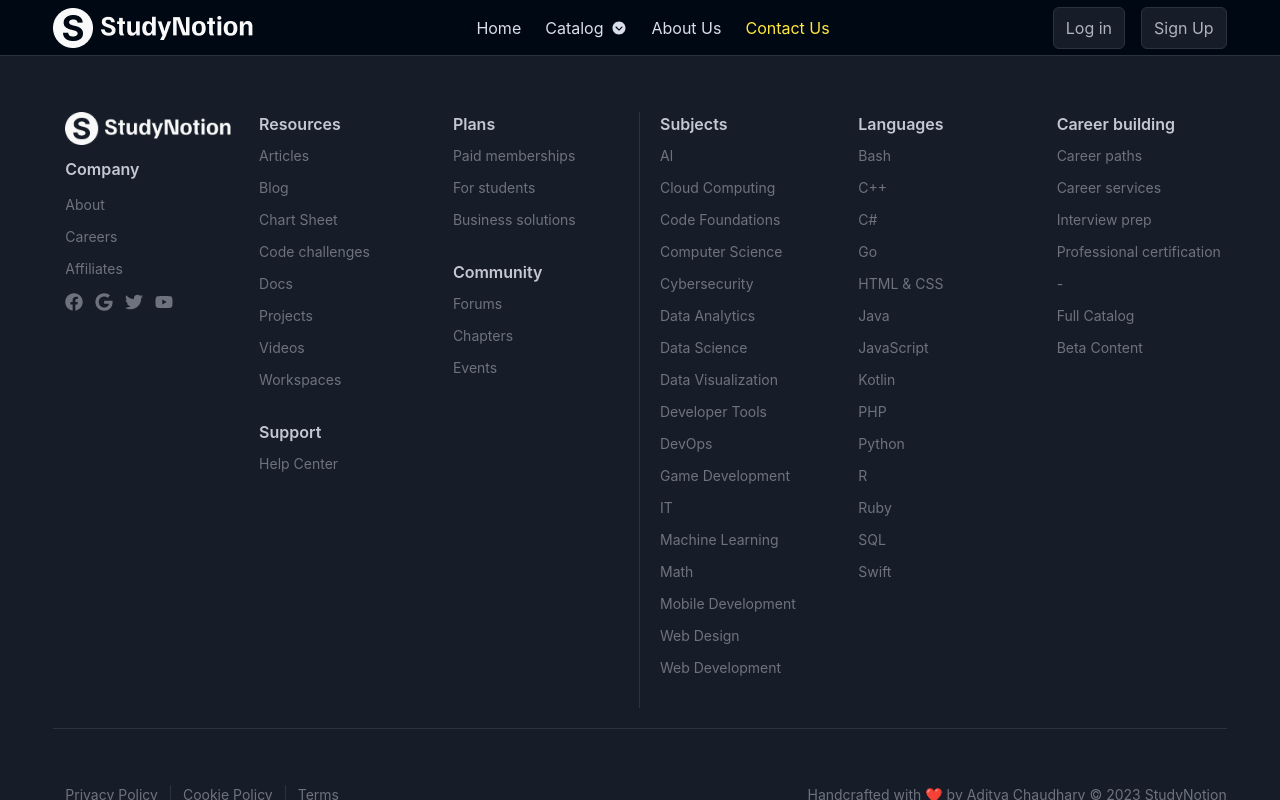
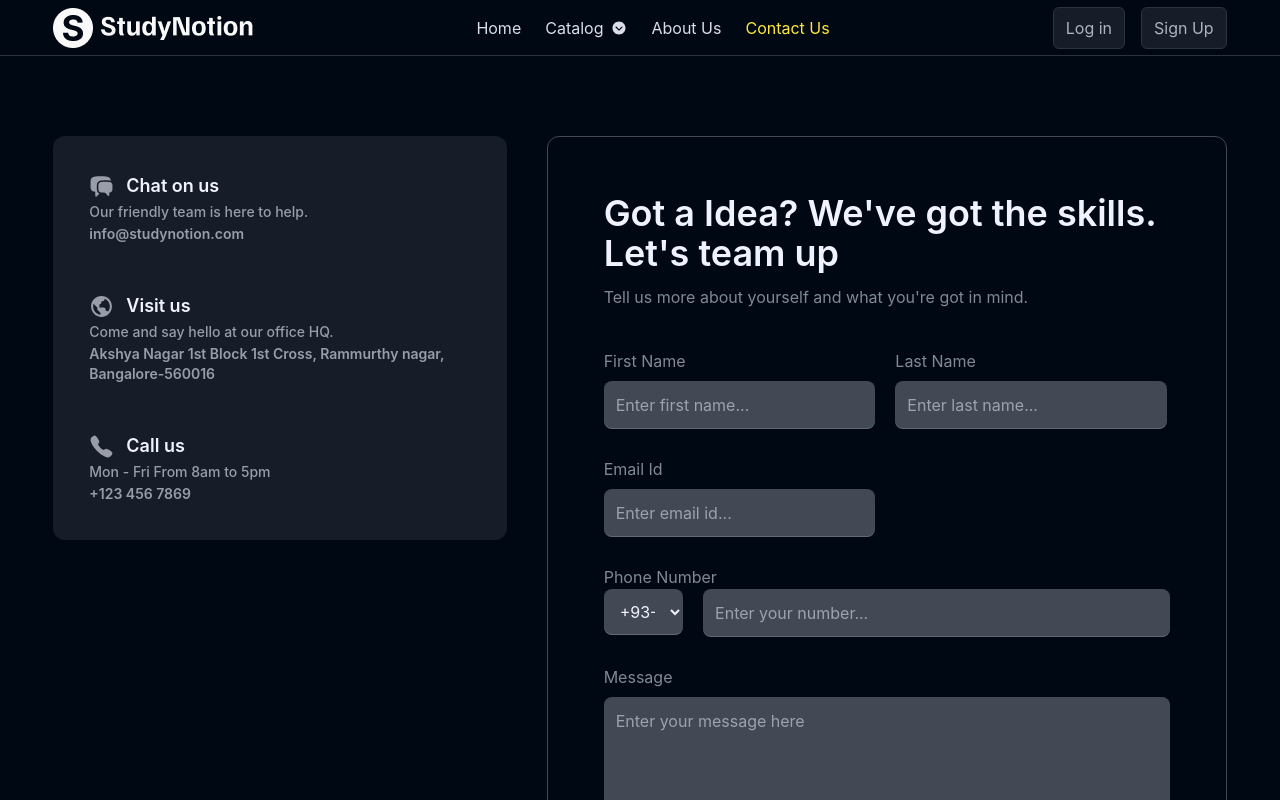
Before and after one commit to AdityaTheJaat/StudyNotion, a React (Create React App) app: page /contact in a window 1280 px wide. Shown: the top 800 px of the page. Built offline with nearby package versions, Linux system fonts and the light colour scheme.

Commit message:
contact us page done

```diff
--- a/src/App.js
+++ b/src/App.js
@@ -9,6 +9,7 @@
 import VerifyEmail from "./pages/VerifyEmail";
 import About from "./pages/About";
 import Footer from "./components/common/Footer";
+import Contact from "./pages/Contact";
 
 function App() {
   return (
@@ -22,6 +23,7 @@
         <Route path="/update-password/:id" element={<UpdatePassword/>} />
         <Route path="/verify-email" element={<VerifyEmail/>} />
         <Route path="/about" element={<About/>} />
+        <Route path="/contact" element={<Contact/>} />
       </Routes>
       <Footer/>
     </div>
--- /dev/null
+++ b/src/components/contactPage/ContactDetails.jsx
@@ -0,0 +1,53 @@
+import React from 'react'
+import * as Icon1 from "react-icons/bi"
+import * as Icon3 from "react-icons/hi2"
+import * as Icon2 from "react-icons/io5"
+
+const contactDetails = [
+  {
+    icon: "HiChatBubbleLeftRight",
+    heading: "Chat on us",
+    description: "Our friendly team is here to help.",
+    details: "info@studynotion.com",
+  },
+  {
+    icon: "BiWorld",
+    heading: "Visit us",
+    description: "Come and say hello at our office HQ.",
+    details:
+      "Akshya Nagar 1st Block 1st Cross, Rammurthy nagar, Bangalore-560016",
+  },
+  {
+    icon: "IoCall",
+    heading: "Call us",
+    description: "Mon - Fri From 8am to 5pm",
+    details: "+123 456 7869",
+  },
+]
+
+const ContactDetails = () => {
+  return (
+    <div className="flex flex-col gap-6 rounded-xl bg-richblack-800 p-4 lg:p-6">
+      {contactDetails.map((ele, i) => {
+        let Icon = Icon1[ele.icon] || Icon2[ele.icon] || Icon3[ele.icon]
+        return (
+          <div
+            className="flex flex-col gap-[2px] p-3 text-sm text-richblack-200"
+            key={i}
+          >
+            <div className="flex flex-row items-center gap-3">
+              <Icon size={25} />
+              <h1 className="text-lg font-semibold text-richblack-5">
+                {ele?.heading}
+              </h1>
+            </div>
+            <p className="font-medium">{ele?.description}</p>
+            <p className="font-semibold">{ele?.details}</p>
+          </div>
+        )
+      })}
+    </div>
+  )
+}
+
+export default ContactDetails
--- /dev/null
+++ b/src/components/contactPage/ContactUs.jsx
@@ -0,0 +1,20 @@
+import React from 'react'
+import ContactUsForm from './ContactUsForm'
+
+const ContactUs = () => {
+  return (
+    <div className="border border-richblack-600 text-richblack-300 rounded-xl p-7 lg:p-14 flex gap-3 flex-col">
+      <h1 className="text-4xl leading-10 font-semibold text-richblack-5">
+        Got a Idea? We&apos;ve got the skills. Let&apos;s team up
+      </h1>
+      <p className="">
+        Tell us more about yourself and what you&apos;re got in mind.
+      </p>
+      <div className="mt-7">
+        <ContactUsForm />
+      </div>
+    </div>
+  )
+}
+
+export default ContactUs
--- /dev/null
+++ b/src/pages/Contact.jsx
@@ -0,0 +1,27 @@
+import React from 'react'
+import ContactDetails from '../components/contactPage/ContactDetails'
+import ContactUs from '../components/contactPage/ContactUs'
+
+const Contact = () => {
+  return (
+    <div>
+      <div className="mx-auto mt-20 flex w-11/12 max-w-maxContent flex-col justify-between gap-10 text-white lg:flex-row">
+        <div className="lg:w-[40%]">
+          <ContactDetails />
+        </div>
+        <div className="lg:w-[60%]">
+          <ContactUs />
+        </div>
+      </div>
+      <div className="relative mx-auto my-20 flex w-11/12 max-w-maxContent flex-col items-center justify-between gap-8 bg-richblack-900 text-white">
+        {/* Reviws from Other Learner */}
+        <h1 className="text-center text-4xl font-semibold mt-8">
+          Reviews from other learners
+        </h1>
+        {/* <ReviewSlider /> */}
+      </div>
+    </div>
+  )
+}
+
+export default Contact
```
